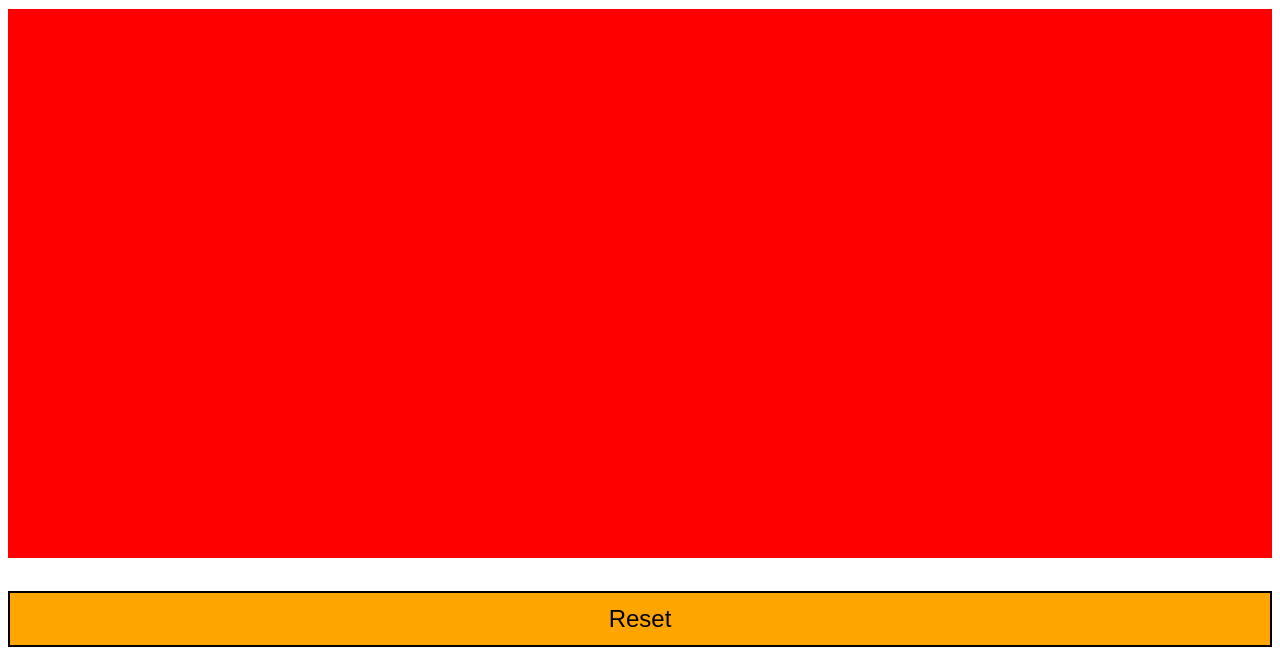
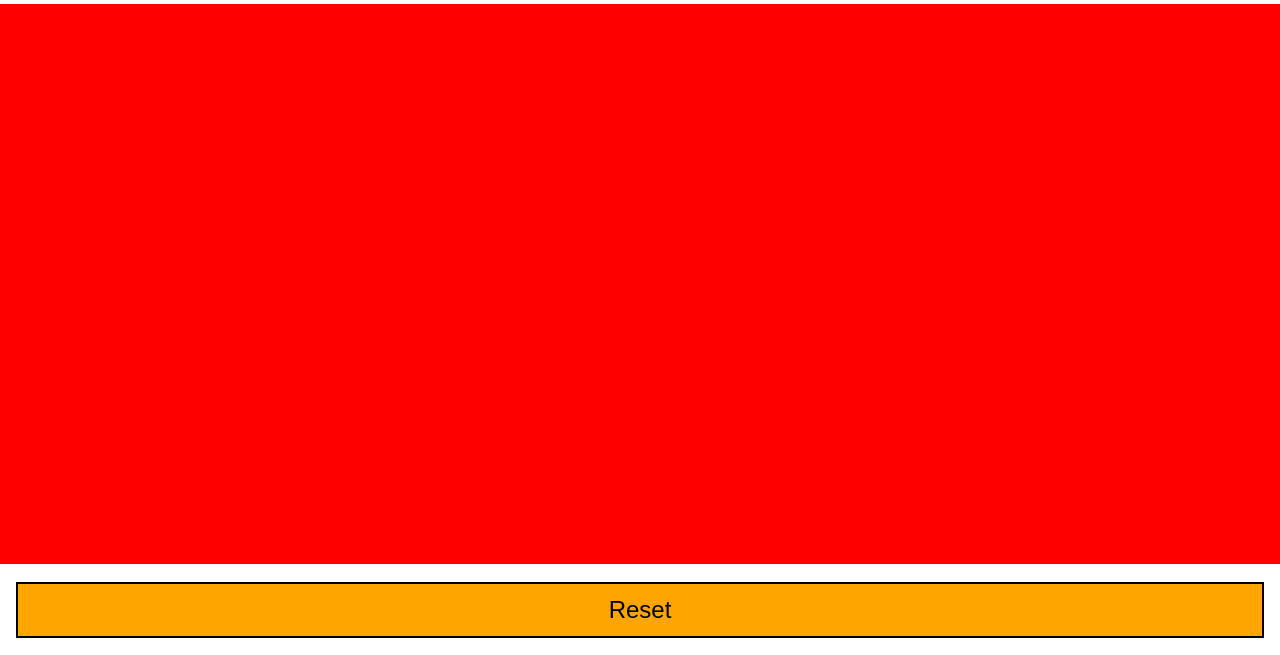
Before and after one commit to markconroy/games, a plain HTML site: page tappy/index.html in a window 1280 px wide. Shown: the part 145-800 px from the top of the page. Drawn offline with Linux system fonts and the light colour scheme.

Commit message:
better spacing for the reset button

```diff
--- a/tappy/css/style.css
+++ b/tappy/css/style.css
@@ -6,6 +6,7 @@ body {
   display: flex;
   flex-direction: column;
   justify-content: space-around;
+  margin: 0;
   position: absolute;
   top: 0;
   bottom: 0;
@@ -23,7 +24,7 @@ p {
 .tapper {
   background: red;
   height: 70%;
-  margin: 0 auto 2rem;
+  margin: 0 auto 1rem;
   width: 100%;
 }
 
@@ -32,5 +33,6 @@ p {
   border: 2px solid black;
   font-family: sans-serif;
   font-size: 1.5rem;
+  margin: 0 1rem 1rem;
   padding: .75rem 1.5rem;
 }
```
